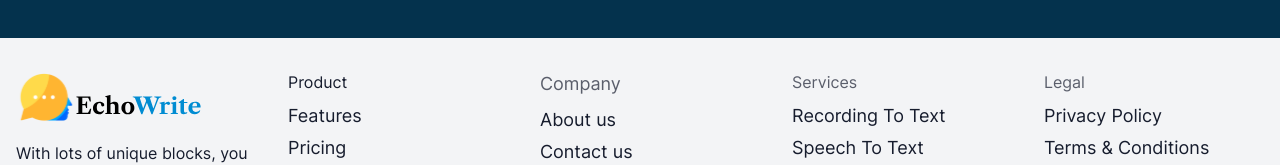
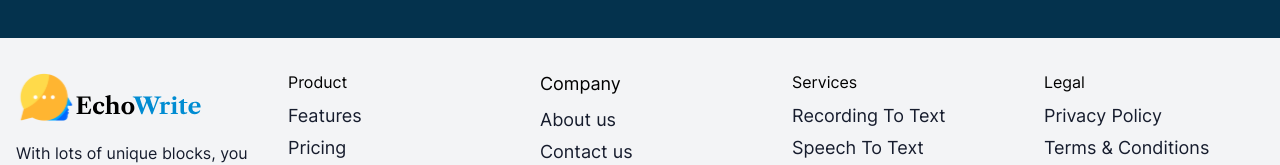
Before and after one commit to Abheerajput/echowrite, a React (Create React App) app: page /home in a window 1280 px wide. Shown: the part 5286-5451 px from the top of the page. Built offline with nearby package versions, Linux system fonts and the light colour scheme.

Commit message:
dashboard

```diff
--- a/src/components/Footer.jsx
+++ b/src/components/Footer.jsx
@@ -24,7 +24,7 @@ const Footer = () => {
                     </div>
 
                     <div className="flex-1 w-[16%] xs:w-2/5 mb-8">
-                        <p className=" text-[16px] font-normal inter_ff cursor-default  text-[#161C2D] mb-2">Product</p>
+                        <p className=" text-[16px] font-normal inter_ff cursor-default  text-[##5A5E6B] mb-2">Product</p>
                         <ul className="space-y-1 text-gray-600">
                             <li className="text-lg text-[16px] font-normal inter_ff text-[#161C2D]  transition-colors duration-300">Features</li>
                             <li className="text-lg  text-[16px] font-normal inter_ff text-[#161C2D] transition-colors duration-300">Pricing</li>
@@ -35,7 +35,7 @@ const Footer = () => {
                     </div>
 
                     <div className="flex-1 w-[16%] xs:w-2/5 mb-8">
-                        <p className=" text-lg  text-[16px] font-normal inter_ff cursor-default text-[#5A5E6B]  mb-2">Company</p>
+                        <p className=" text-lg  text-[16px] font-normal inter_ff cursor-default text-[##5A5E6B] mb-2">Company</p>
                         <ul className="space-y-1 text-gray-600">
                             <li className="text-lg text-[16px] font-normal inter_ff text-[#161C2D] transition-colors duration-300">About us</li>
                             <li className="text-lg text-[16px] font-normal inter_ff text-[#161C2D] transition-colors duration-300">Contact us</li>
@@ -45,7 +45,7 @@ const Footer = () => {
                     </div>
 
                     <div className="flex-1 w-[16%] xs:w-2/5 mb-8">
-                        <p className=" text-[16px] font-normal inter_ff text-[#5A5E6B] cursor-default  mb-2">Services</p>
+                        <p className=" text-[16px] font-normal inter_ff text-[##5A5E6B] cursor-default  mb-2">Services</p>
                         <ul className="space-y-1 text-gray-600">
                             <li className="text-lg text-[16px] font-normal inter_ff text-[#161C2D] transition-colors duration-300">Recording To Text</li>
                             <li className="text-lg text-[16px] font-normal inter_ff text-[#161C2D] transition-colors duration-300">Speech To Text</li>
@@ -53,7 +53,7 @@ const Footer = () => {
                     </div>
 
                     <div className="flex-1 w-[16%] mb-8">
-                        <p className=" text-[16px] font-normal inter_ff text-[#5A5E6B]  cursor-default mb-2">Legal</p>
+                        <p className=" text-[16px] font-normal inter_ff text-[##5A5E6B]  cursor-default mb-2">Legal</p>
                         <ul className="space-y-1 text-gray-600">
                             <li className="text-lg text-[16px] font-normal inter_ff text-[#161C2D] transition-colors duration-300">Privacy Policy</li>
                             <li className="text-lg text-[16px] font-normal inter_ff text-[#161C2D] transition-colors duration-300">Terms & Conditions</li>
```
